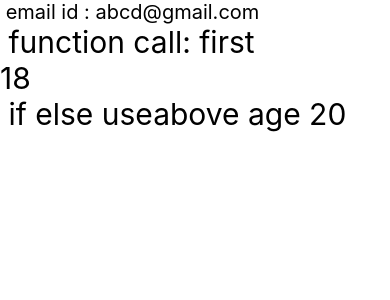
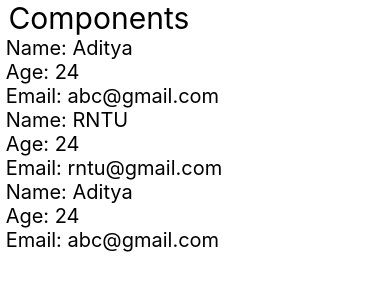
Before and after one commit to birbalkr/reactNative, a React Native app: screen / in a window 390 px wide. Shown: the top 300 px of the page. Built offline with nearby package versions, Linux system fonts and the light colour scheme.

Commit message:
create Component in APP.tsx and  create Component folder and import Data

```diff
--- a/App.tsx
+++ b/App.tsx
@@ -1,26 +1,37 @@
-import React from 'react';
+import React, { Component } from 'react';
 import {
   Button,
   Text,
   View
 } from "react-native";
 
-let age = 18;
-var email = "abcd@gmail.com";
-function first(){
-  return "first";
-}
+import UserData from './components/UserData';
+
 function App(){
   return(
     <View>
-      <Text style ={{fontSize:20}} > email id : {email} </Text>
-      <Text style ={{fontSize:30}} > function call: {first() } </Text>
-      <Text style ={{fontSize:30}} >{ age } </Text>
-      <Text style ={{fontSize:30}} > if else use{age===18?"above age 20":"under age"} </Text>
+      <Text style ={{fontSize:30}} > Components </Text>
+      {/* use Component */}
+      <UserData/>
+      <RNTU/>
+    </View>
+
+  );
+};
+
+// create Component
+const RNTU=()=>{
+  return(
+    <View>
+      <Text style ={{fontSize:20}} > Name: RNTU </Text>
+      <Text style ={{fontSize:20}} > Age: 24 </Text>
+      <Text style ={{fontSize:20}} > Email: rntu@gmail.com </Text>
+      <UserData/>
     </View>
 
   );
 }
 
 
+
 export default App;
--- /dev/null
+++ b/components/UserData.js
@@ -0,0 +1,12 @@
+import {Text, View} from "react-native";
+const UserData = () => {
+    return (
+        <View>
+            <Text style={{ fontSize: 20 }} > Name: Aditya </Text>
+            <Text style={{ fontSize: 20 }} > Age: 24 </Text>
+            <Text style={{ fontSize: 20 }} > Email: abc@gmail.com </Text>
+        </View>
+    );
+};
+
+export default UserData;
```
